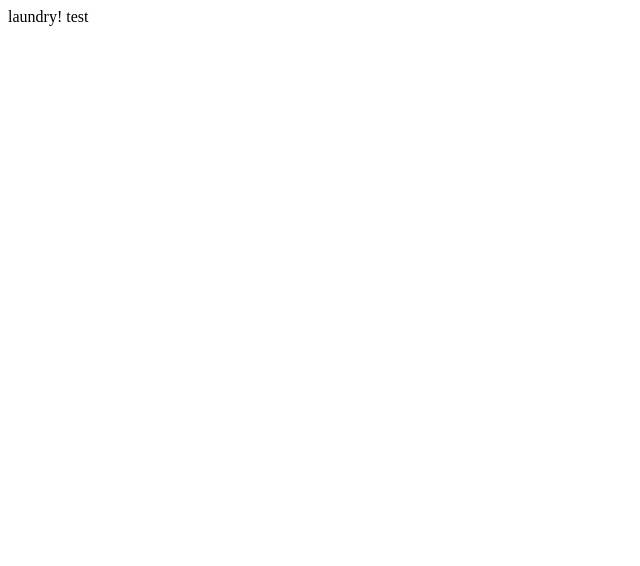
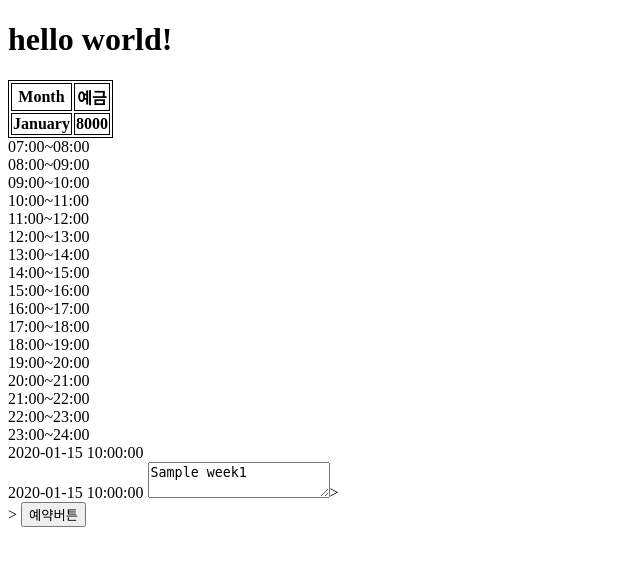
Before and after one commit to cityzenKIM/jungle-first-project, a Flask app: page / in a window 1280 px wide. Before the commit the part shown is almost empty. Shown: the top 566 px of the page, without its empty margins (0-640 px from the left). Run offline with Flask 2, Linux system fonts and the light colour scheme; a database or web service that is not in the repository returns one stand-in record (values such as "Sample title"); lists and menus that the app fills with data are empty.

Commit message:
시간표 초안

```diff
--- a/app.py
+++ b/app.py
@@ -4,11 +4,35 @@ from flask import Flask, render_template, jsonify, Request
 app = Flask(__name__)
 
 client = MongoClient('localhost', 27017)
-db = client.dblaundry
+dblaundry = client.dblaundry
+
+# days = ['월','화','수','목','금','토','일']
+# times = [7,8,9,10,11,12,13,14,15,16,17,18,19,20,21,22,23]
+# for day in days:
+#     for time in times:
+#         dblaundry.dblaundry.insert_one({'time':'time','요일':'day','이용자':'','예약자id':''})
 
 @app.route('/')
 def listPage():
-    return render_template('index.html')
+    # laundrydata = list(dblaundry.week.find({},{'_id':0}))
+    # laundrydata_07 = list(dblaundry.week.find({'요일':'월'},{'_id':0}))
+    laundrydata_mon = list(dblaundry.week.find({},{'_id':0}))
+    laundrydata_tue = list(dblaundry.week.find({'date':'화'},{'_id':0}))
+    laundrydata_wed = list(dblaundry.week.find({'date':'수'},{'_id':0}))
+    laundrydata_thu = list(dblaundry.week.find({'date':'목'},{'_id':0}))
+    laundrydata_fri = list(dblaundry.week.find({'date':'금'},{'_id':0}))
+    laundrydata_sat = list(dblaundry.week.find({'date':'토'},{'_id':0}))
+    laundrydata_sun = list(dblaundry.week.find({'date':'일'},{'_id':0}))
+
+    laundrydata_sum = []
+    laundrydata_sum.append(laundrydata_mon)
+    laundrydata_sum.append(laundrydata_tue)
+    laundrydata_sum.append(laundrydata_wed)
+    laundrydata_sum.append(laundrydata_thu)
+    laundrydata_sum.append(laundrydata_fri)
+    laundrydata_sum.append(laundrydata_sat)
+    laundrydata_sum.append(laundrydata_sun)
+    return render_template('index.html', laundryDatas_sum = laundrydata_mon)
 
 @app.route('/reservepage')
 def reservePage():
--- a/templates/index.html
+++ b/templates/index.html
@@ -5,8 +5,146 @@
     <meta http-equiv="X-UA-Compatible" content="IE=edge">
     <meta name="viewport" content="width=device-width, initial-scale=1.0">
     <title>Kratopia</title>
+    <script src="https://code.jquery.com/jquery-3.6.1.min.js"
+            integrity="sha256-o88AwQnZB+VDvE9tvIXrMQaPlFFSUTR+nldQm1LuPXQ=" crossorigin="anonymous"></script>
+
+    <script>
+        // $(document).ready(function() {
+        //     showReservation();
+        // });
+
+
+        function consolelog(logcontent){
+            console.log(logcontent);
+        }
+    </script>
+    <style>
+
+        table,
+
+        th,
+
+        td {
+
+          border: 1px solid #000;
+
+        }
+
+      </style>
+
+
 </head>
+<title>Kratopia 메인</title>
 <body>
-    laundry! test
+    <h1>hello world!</h1>
+    <table>
+        <tr>
+            <th onclick="consolelog()" >Month</th> <th>예금</th>
+        </tr>
+        <tr>
+            <th>January</th> <th>8000</th>
+        </tr>
+    </table>
+<div>
+    <div>
+        <div>07:00~08:00</div>
+        <div>08:00~09:00</div>
+        <div>09:00~10:00</div>
+        <div>10:00~11:00</div>
+        <div>11:00~12:00</div>
+        <div>12:00~13:00</div>
+        <div>13:00~14:00</div>
+        <div>14:00~15:00</div>
+        <div>15:00~16:00</div>
+        <div>16:00~17:00</div>
+        <div>17:00~18:00</div>
+        <div>18:00~19:00</div>
+        <div>19:00~20:00</div>
+        <div>20:00~21:00</div>
+        <div>21:00~22:00</div>
+        <div>22:00~23:00</div>
+        <div>23:00~24:00</div>
+    </div>
+
+    <div>
+        <div>
+        {% for laundrydata in laundryDatas_sum[0] %}
+            <div id = "{{laundrydata.time}}{{laundrydata.date}}">
+                {{laundrydata.time}}
+                <div>{{laundrydata.date}}
+                    <textarea>{{laundrydata.name}}{{laundrydata.userid}}</textarea>></div>
+            </div>
+        {% endfor%}
+        </div>
+    </div>
+
+    <div>
+        <div>
+        {% for laundrydata in laundryDatas_sum[1] %}
+            <div id = "{{laundrydata.time}}{{laundrydata.date}}">
+                {{laundrydata.time}}
+                <div>{{laundrydata.date}}{{laundrydata.name}}{{laundrydata.userid}}</div>
+            </div>
+        {% endfor%}
+        </div>
+    </div>
+
+    <div>
+        <div>
+        {% for laundrydata in laundryDatas_sum[2] %}
+            <div id = "{{laundrydata.time}}{{laundrydata.date}}">
+                {{laundrydata.time}}
+                <div>{{laundrydata.date}}{{laundrydata.name}}{{laundrydata.userid}}</div>
+            </div>
+        {% endfor%}
+        </div>
+    </div>
+
+    <div>
+        <div>
+        {% for laundrydata in laundryDatas_sum[3] %}
+            <div id = "{{laundrydata.time}}{{laundrydata.date}}">
+                {{laundrydata.time}}
+                <div>{{laundrydata.date}}{{laundrydata.name}}{{laundrydata.userid}}</div>
+            </div>
+        {% endfor%}
+        </div>
+    </div>
+
+    <div>
+        <div>
+        {% for laundrydata in laundryDatas_sum[4] %}
+            <div id = "{{laundrydata.time}}{{laundrydata.date}}">
+                {{laundrydata.time}}
+                <div>{{laundrydata.date}}{{laundrydata.name}}{{laundrydata.userid}}</div>
+            </div>
+        {% endfor%}
+        </div>
+    </div>
+
+    <div>
+        <div>
+        {% for laundrydata in laundryDatas_sum[5] %}
+            <div id = "{{laundrydata.time}}{{laundrydata.date}}">
+                {{laundrydata.time}}
+                <div>{{laundrydata.date}}{{laundrydata.name}}{{laundrydata.userid}}</div>
+            </div>
+        {% endfor%}
+        </div>
+    </div>
+
+    <div>
+        <div>
+        {% for laundrydata in laundryDatas_sum[6] %}
+            <div id = "{{laundrydata.time}}{{laundrydata.date}}">
+                {{laundrydata.time}}
+                <div>{{laundrydata.date}}{{laundrydata.name}}{{laundrydata.userid}}</div>
+            </div>
+        {% endfor%}
+        </div>
+    </div>
+</div>>
+
+    <button onclick="console.log('되냐..?')">예약버튼</button>
 </body>
 </html>
```
